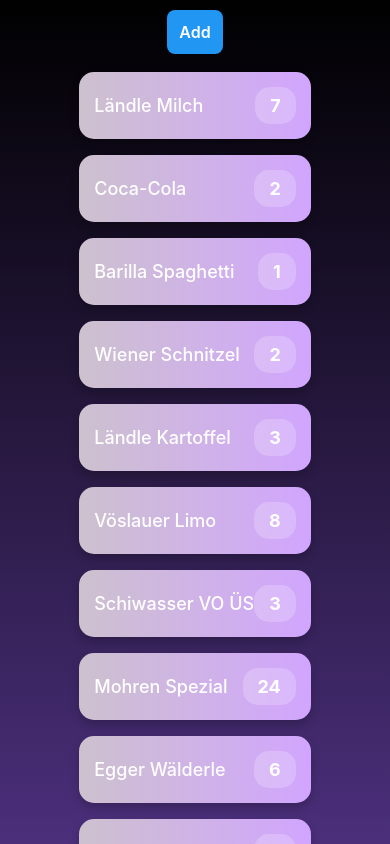
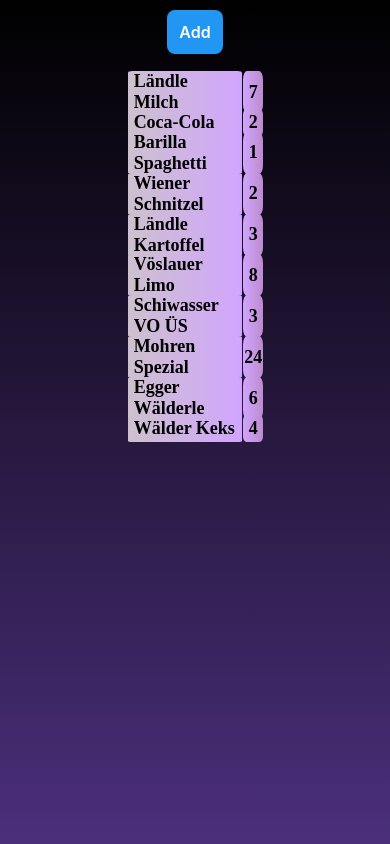
Before and after one commit to Stefan98167/einkaufsapp, a React Native app: screen / in a window 390 px wide. Built offline with nearby package versions, Linux system fonts and the light colour scheme.

Commit message:
List_Element Finish

```diff
--- a/components/List_Element.js
+++ b/components/List_Element.js
@@ -13,10 +13,11 @@
     { id: '7', name: 'Schiwasser VO ÜS', count: 3 },
     { id: '8', name: 'Mohren Spezial', count: 24 },
     { id: '9', name: 'Egger Wälderle', count: 6 },
-    { id: '10', name: 'Wälder Koks', count: 4 },
+    { id: '10', name: 'Wälder Keks', count: 4 },
   ];
 
   const renderItem = ({ item }) => (
+    <View style={styles.listContainer}>
       <LinearGradient
         colors={['#CDC1CE', '#D1A5FE']}
         start={{ x: 0, y: 0 }}
@@ -24,10 +25,16 @@
         style={styles.listItem}
       >
         <Text style={styles.itemText}>{item.name}</Text>
-      <View style={styles.countContainer}>
+      </LinearGradient>
+      <LinearGradient
+        colors={['#D1A5FE', '#BC8BCE']}
+        start={{ x: 0, y: 0 }}
+        end={{ x: 1, y: 0 }}
+        style={styles.countItem}
+      >
         <Text style={styles.countText}>{item.count}</Text>
+      </LinearGradient>
     </View>
-    </LinearGradient>
   );
 
   return (
@@ -40,37 +47,42 @@
 };
 
 const styles = StyleSheet.create({
+  listContainer: {
+    flexDirection: 'row',
+    alignItems: 'center',
+    justifyContent: 'space-between',
+    marginBottom: '-10%',
+    marginHorizontal: '5%',
+  },
+
   listItem: {
-    flexDirection: 'row',
-    justifyContent: 'space-between',
+    flex: '1%',
+    height: '75%',
+    width: '80%',
+    margin: '1%',
+    borderRadius: '4%',
+    justifyContent: 'center', // Vertikale Zentrierung
+  },
+  countItem: {
+    height: '75%',
+    width: '15%',
+    borderRadius: '20%',
     alignItems: 'center',
-    padding: 15,
-    marginVertical: 8,
-    marginHorizontal: 10,
-    borderRadius: 15,
-    shadowColor: '#000',
-    shadowOffset: { width: 0, height: 5 },
-    shadowOpacity: 0.2,
-    shadowRadius: 10,
-    elevation: 5,
+    justifyContent: 'center',
   },
   itemText: {
     fontSize: 18,
-    fontWeight: '500',
-    color: '#FFF',
-  },
-  countContainer: {
-    backgroundColor: 'rgba(255, 255, 255, 0.2)',
-    paddingVertical: 8,
-    paddingHorizontal: 15,
-    borderRadius: 15,
-    justifyContent: 'center',
-    alignItems: 'center',
+    fontFamily: 'Montserat-Bold',
+    fontWeight: '800',
+    color: '#000',
+    padding: '5%',
   },
   countText: {
     fontSize: 18,
-    color: '#FFF',
-    fontWeight: '700',
+    fontFamily: 'Montserat-Bold',
+    fontWeight: '800',
+    color: '#000',
+    padding: '5%',
   },
 });
 
--- a/screens/HomeScreen.js
+++ b/screens/HomeScreen.js
@@ -25,6 +25,10 @@
         alignItems: 'center',
         width: '100%'
     },
+
+
+
+
 });
 
 export default HomeScreen;
```
Lines whose indentation alone changed are shown as unchanged.
